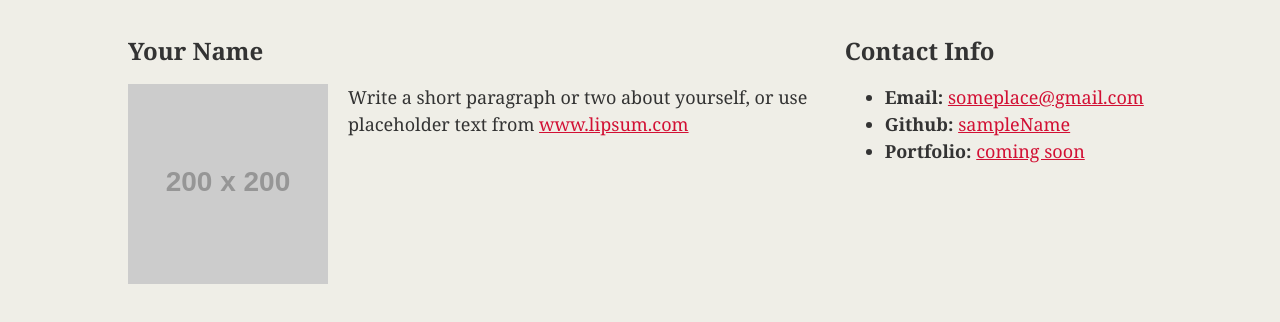
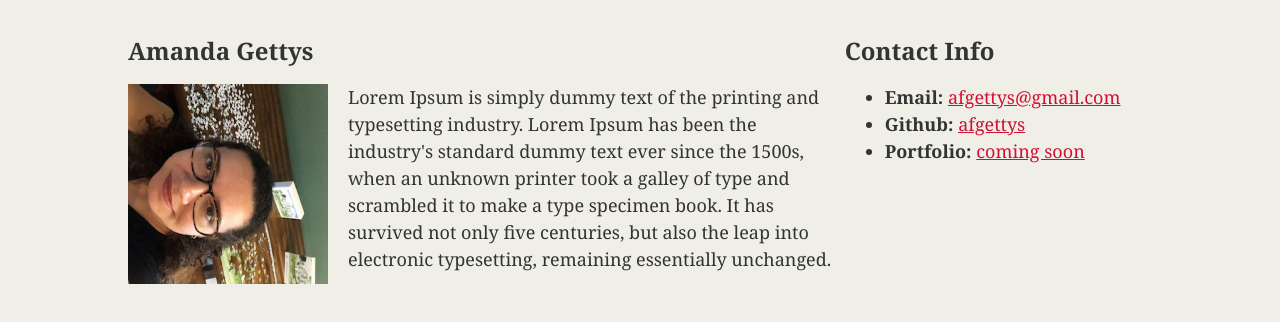
Before and after one commit to afgettys/afgettys.github.io, a plain HTML site: page index.html in a window 1280 px wide. Shown: the part 70-392 px from the top of the page. Drawn offline with Linux system fonts and the light colour scheme; placeholder pictures from the web are drawn by us.

Commit message:
adding picture

```diff
--- a/css/style.css
+++ b/css/style.css
@@ -1,12 +1,4 @@
-/**
- First External CSS Stylesheet
- **/
 
-/*
-Each of these CSS elements is associated with an HTML Element, Class, or ID.
-Flip between this CSS file and the HTML to see how things line up.
-Experiment with deleting lines of code from the CSS to see how it affects the webpage when you refresh in the browser.
-*/
 
 body {
   padding: 0;
@@ -62,4 +54,5 @@ a {
   width: 200px;
   height: 200px;
   margin-right: 20px;
+  transform: rotate(90deg);
 }
--- a/index.html
+++ b/index.html
@@ -5,8 +5,6 @@
   <meta charset="UTF-8">
   <title>CSS Stylesheets with Relative Paths</title>
 
-  <!-- This line is money! It points your HTML to the CSS file. -->
-  <!-- Notice the "relative" pathway? It matches a file inside our current directory's "assets" folder. Open it to see our style rules. -->
   <link rel="stylesheet" type="text/css" href="css/style.css">
 
 </head>
@@ -20,21 +18,25 @@
 
     <section id="main-bio">
 
-      <h2>Your Name</h2>
+      <h2>Amanda Gettys</h2>
 
-      <img id="bio-image" src="https://placehold.it/200x200" alt="Your Name">
+      <img id="bio-image" src="IMG_2526.jpg" alt="Amanda Gettys">
 
-      <p>Write a short paragraph or two about yourself, or use placeholder text from <a href="http://www.lipsum.com/">www.lipsum.com</a></p>
+      <p>Lorem Ipsum is simply dummy text of the printing and typesetting industry. Lorem Ipsum has been the industry's standard dummy text ever since the 1500s,
+         when an unknown printer took a galley of type and scrambled it to make a type specimen book. It has survived not only five centuries,
+         but also the leap into electronic typesetting, remaining essentially unchanged.</p>
     </section>
+
 
     <section id="contact-info">
       <h2>Contact Info</h2>
       <ul>
-        <li><strong>Email:</strong> <a href="#">someplace@gmail.com</a></li>
-        <li><strong>Github:</strong> <a href="#">sampleName</a></li>
+        <li><strong>Email:</strong> <a href="#">afgettys@gmail.com</a></li>
+        <li><strong>Github:</strong> <a href="#">afgettys</a></li>
         <li><strong>Portfolio:</strong> <a href="#">coming soon</a></li>
       </ul>
     </section>
+  </p>
   </div>
 
 </body>
```
Also changed, not shown: IMG_2526.jpg (added).
